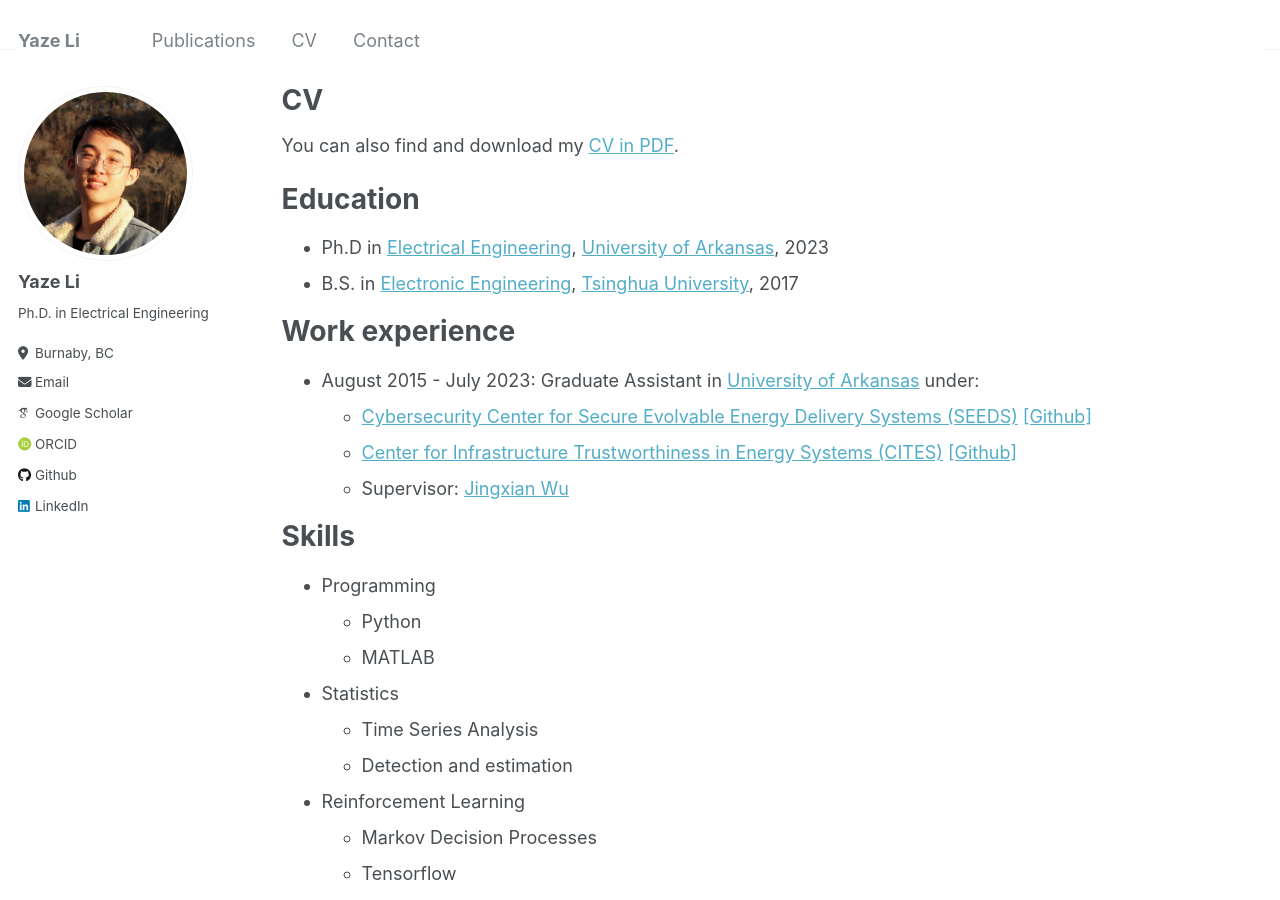
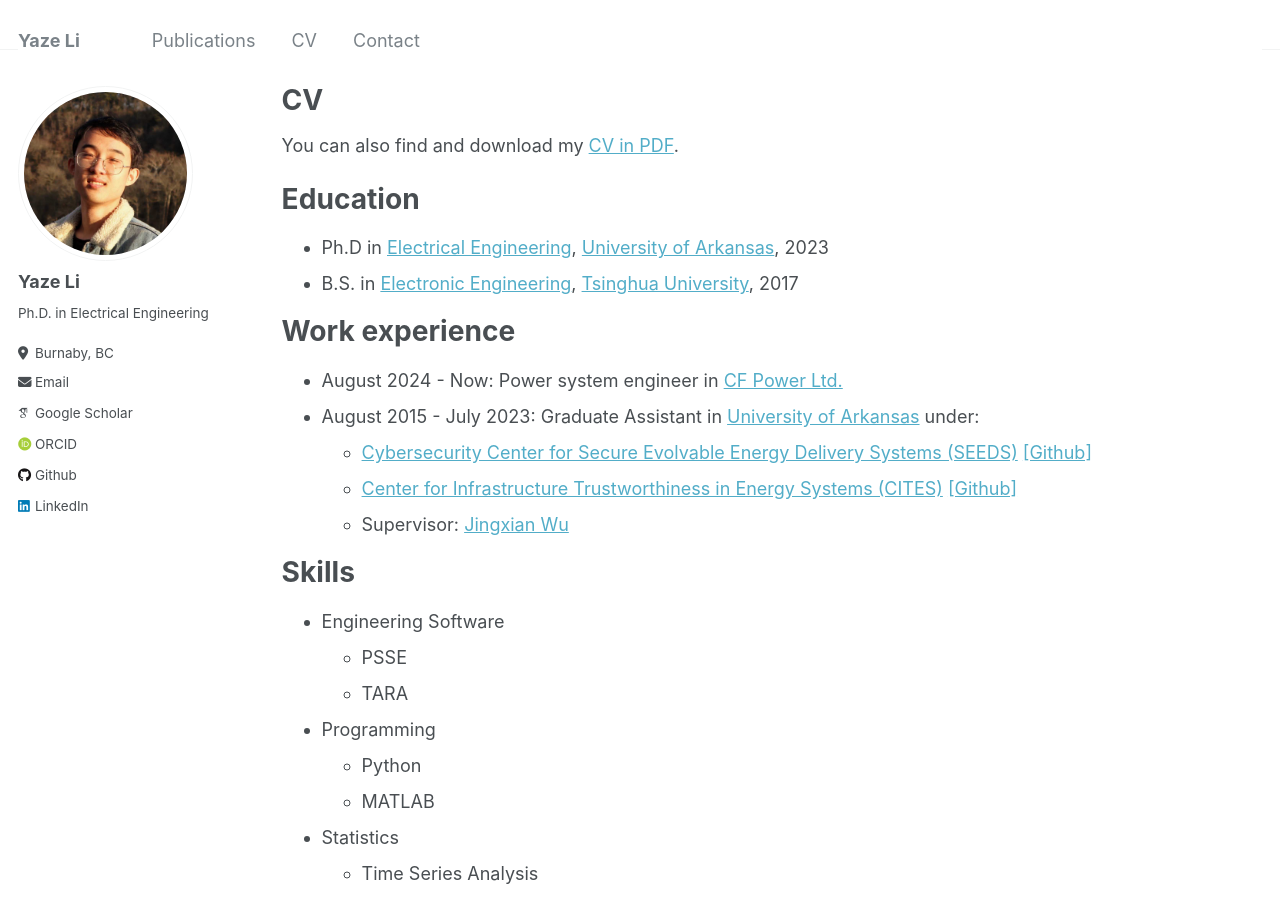
Before and after one commit to Arthurliyaze/Arthurliyaze.github.io, a Jekyll site: the page built from _pages/cv.md, in a window 1280 px wide and 900 px high. Built offline with Jekyll 4.4.1, drawn with Linux system fonts in a browser that asks for light colours; some web fonts are replaced.

Commit message:
Update cv.md

```diff
--- a/_pages/cv.md
+++ b/_pages/cv.md
@@ -17,6 +17,7 @@ Education
 
 Work experience
 ======
+* August 2024 - Now: Power system engineer in [CF Power Ltd.](https://www.cfpowerltd.com/)
 * August 2015 - July 2023: Graduate Assistant in [University of Arkansas](https://www.uark.edu/) under:
   * [Cybersecurity Center for Secure Evolvable Energy Delivery Systems (SEEDS)](https://seeds.uapower.group/about/) [[Github]](https://github.com/Arthurliyaze/Optimum-Power-Schedule)
   * [Center for Infrastructure Trustworthiness in Energy Systems (CITES)](https://iucrc.nsf.gov/centers/center-for-infrastructure-trustworthiness-in-energy-systems-cites/) [[Github]](https://github.com/Arthurliyaze/Quick-Detection)
@@ -24,6 +25,9 @@ Work experience
 
 Skills
 ======
+* Engineering Software
+  * PSSE
+  * TARA
 * Programming
   * Python
   * MATLAB
```
